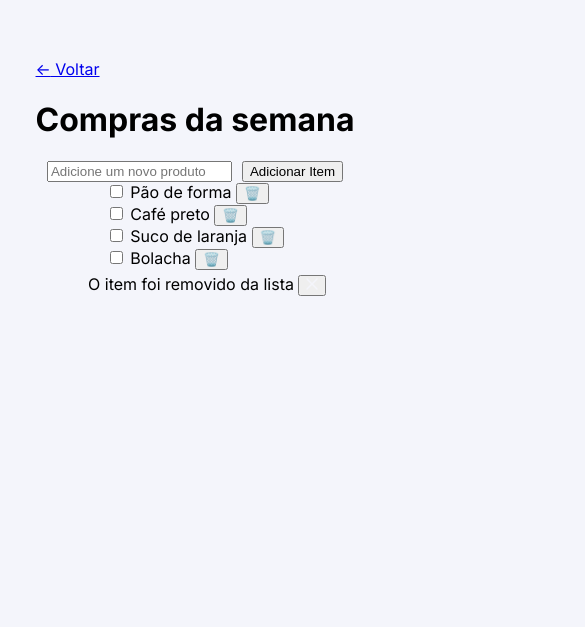
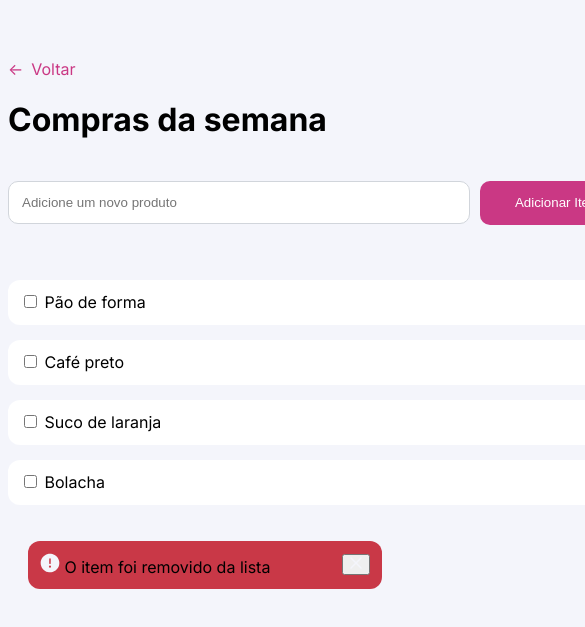
Before and after one commit to KevinLopes23/Lista-de-Compras, a plain HTML site: page index.html in a window 390 px wide. Shown: the part 55-682 px from the top of the page, 585 px wide, since content can reach past the window. Drawn offline with Linux system fonts and the light colour scheme.

Commit message:
Refatora o layout do index.html, adiciona classes CSS para estilização e melhora a estrutura do footer. Atualiza estilos em footer.css e main.css para melhor apresentação e responsividade.

```diff
--- a/assets/footer.css
+++ b/assets/footer.css
@@ -2,5 +2,16 @@
   display: flex;
   align-items: center;
   justify-content: center;
+  text-align: center;
+  margin-left: 20px;
+}
 
+.footer-alert {
+  display: flex;
+  background-color: var(--color-danger);
+  border-radius: 12px;
+  padding: 12px;
+  justify-content: space-between;
+  align-items: center;
+  width: 627px;
 }
--- a/assets/main.css
+++ b/assets/main.css
@@ -1,16 +1,26 @@
 .main-container {
   display: flex;
-  align-items: center;
+  flex-direction: column;
   padding-top: 62px;
-  justify-content: center;
-  flex-direction: column;
+  width: 627px; /* Mesma largura dos itens da lista */
+  margin: 0 auto;
 }
 
 .main-header {
   display: flex;
   flex-direction: column;
-  align-items: baseline;
-  justify-content: baseline;
+  align-items: flex-start;
+  margin-bottom: 20px;
+  width: 100%;
+}
+
+.main-header a {
+  color: var(--color-brand);
+  text-decoration: none;
+  font: var(--link);
+  display: flex;
+  align-items: center;
+  gap: 8px;
 }
 
 .main-input {
@@ -18,4 +28,37 @@
   align-items: center;
   justify-content: center;
   gap: 10px;
+  margin-bottom: 40px;
 }
+
+.main-input-text {
+  padding: 13px;
+  border-radius: 10px;
+  width: 451px;
+  border: 1px solid var(--border-primary);
+}
+
+.main-input-button {
+  background-color: var(--color-brand);
+  color: var(--always-white);
+  border-radius: 10px;
+  padding: 13px;
+  width: 160px;
+  height: 44px;
+  border: none;
+}
+
+.main-list-item {
+  display: flex;
+  justify-content: space-between;
+  align-items: center;
+  padding: 12px;
+  background-color: var(--background-secondary);
+  border-radius: 12px;
+  width: 627px;
+  margin-top: 15px;
+}
+
+.main-list {
+  margin-bottom: 36px;
+}
--- a/index.html
+++ b/index.html
@@ -31,35 +31,46 @@
           <h1>Compras da semana</h1>
         </div>
         <div class="main-input">
-          <input type="text" placeholder="Adicione um novo produto" />
-          <button>Adicionar Item</button>
+          <input
+            class="main-input-text"
+            type="text"
+            placeholder="Adicione um novo produto"
+          />
+          <button class="main-input-button">Adicionar Item</button>
         </div>
         <div class="main-list">
-          <div class="main-list item">
+          <div class="main-list-item">
             <label>
               <input type="checkbox" />
               <span>Pão de forma</span>
             </label>
-            <button class="delete-btn" aria-label="Deletar Pão de forma">🗑️</button>
+
+            <button class="delete-btn" aria-label="Deletar Pão de forma">
+              🗑️
+            </button>
           </div>
 
-          <div class="main-list item">
+          <div class="main-list-item">
             <label>
               <input type="checkbox" />
               <span>Café preto</span>
             </label>
-            <button class="delete-btn" aria-label="Deletar Café preto">🗑️</button>
+            <button class="delete-btn" aria-label="Deletar Café preto">
+              🗑️
+            </button>
           </div>
 
-          <div class="main-list item">
+          <div class="main-list-item">
             <label>
               <input type="checkbox" />
               <span>Suco de laranja</span>
             </label>
-            <button class="delete-btn" aria-label="Deletar Suco de laranja">🗑️</button>
+            <button class="delete-btn" aria-label="Deletar Suco de laranja">
+              🗑️
+            </button>
           </div>
 
-          <div class="main-list item">
+          <div class="main-list-item">
             <label>
               <input type="checkbox" />
               <span>Bolacha</span>
@@ -73,8 +84,10 @@
     <footer>
       <div class="footer-container">
         <div class="footer-alert">
-          <img src="images/alert.svg" alt="alert" />
-          <span>O item foi removido da lista</span>
+          <span>
+            <img src="images/alert.svg" alt="alert" />
+            O item foi removido da lista
+          </span>
           <button class="close-btn" aria-label="Fechar notificação">
             <img src="images/close.svg" alt="" />
           </button>
```
